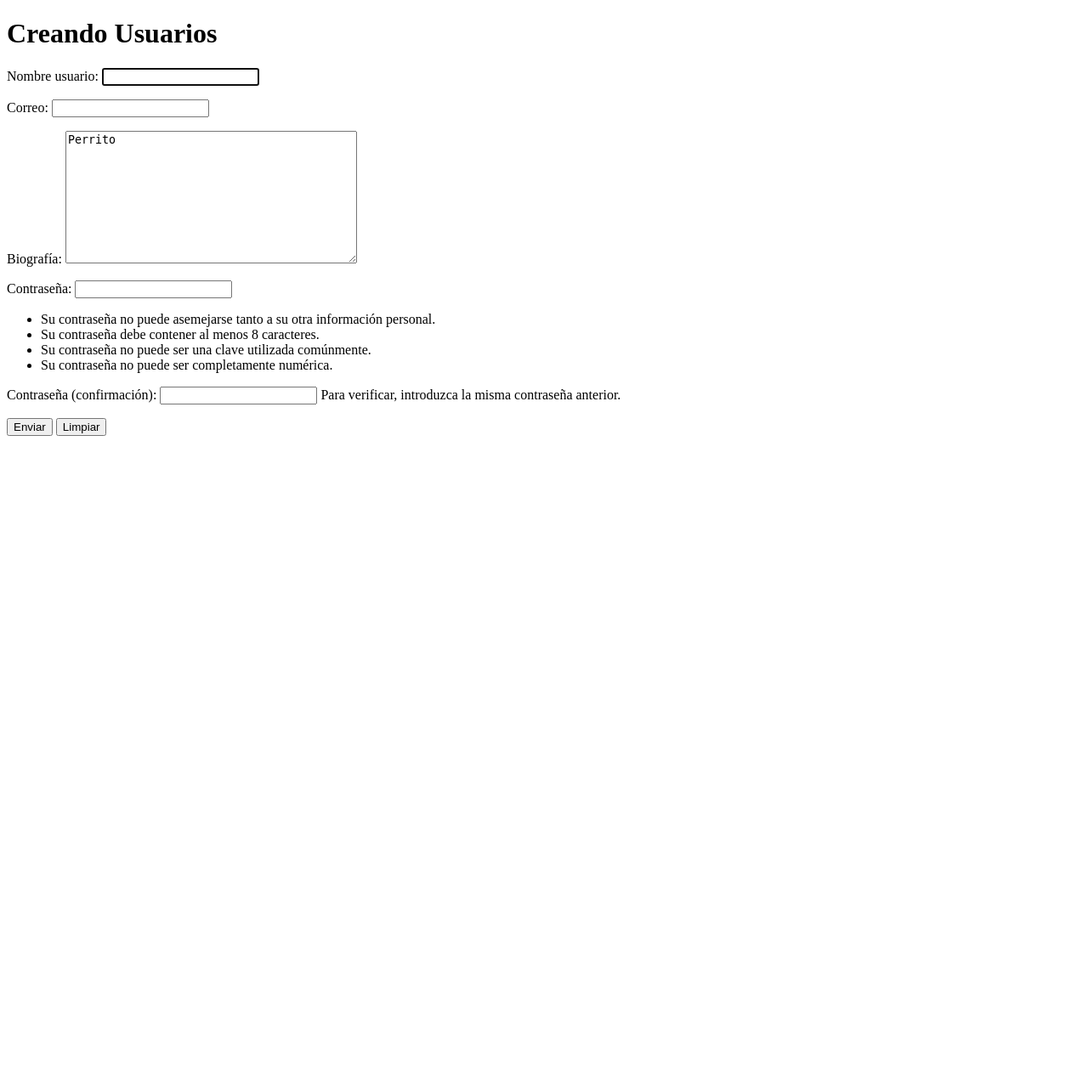
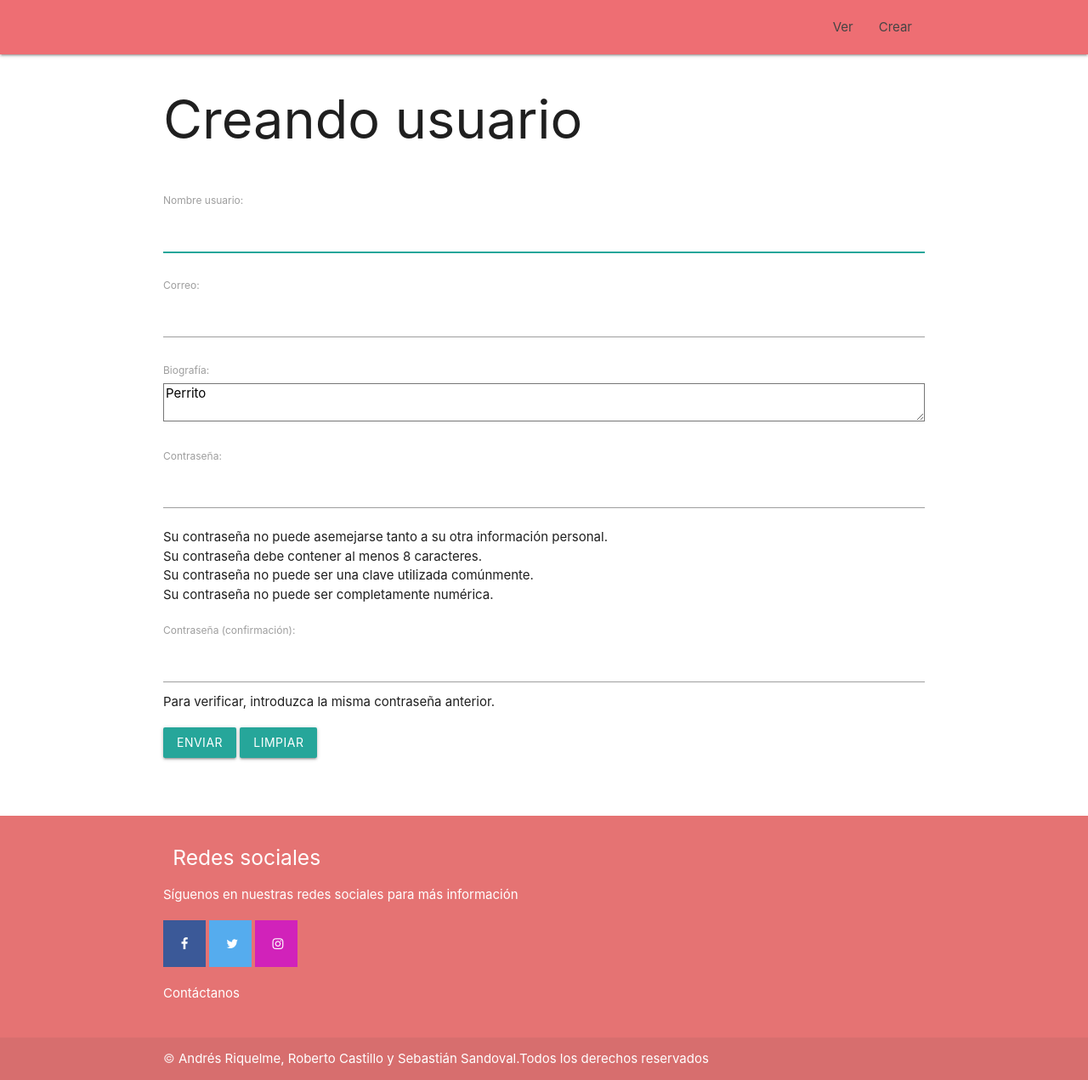
Before and after one commit to kanroot/Exp3Backend_CastilloRiquelmeSandoval_006D, a Django app: page /crear/usuarios in a window 1280 px wide. Shown: the whole page at 85% size. Before the commit the page ends 513 px from the top, so only its background shows below. Run offline with Django 3.2, Linux system fonts and the light colour scheme; some libraries are stand-ins or nearby versions.

Commit message:
Terminado crud y validación (#4)
* limpieza de vista admin e implementación de crud

* agregada contraseña de usuario en crear usuario

* corregido texto título de los templates

* terminado crud y validación

```diff
--- a/pinwin/forms.py
+++ b/pinwin/forms.py
@@ -1,5 +1,6 @@
 from django.contrib.auth.forms import UserCreationForm, UserChangeForm
 from .models import CreatorUser
+from django import forms
 
 
 class CreatorUserForm(UserCreationForm):
@@ -10,6 +11,18 @@ class CreatorUserForm(UserCreationForm):
             'username': 'Nombre usuario',
             'email': 'Correo',
             'bio': 'Biografía'
+        }
+        widgets = {
+            'username': forms.TextInput(
+                attrs={
+                    'class': 'validate',
+                }),
+            'email': forms.TextInput(
+                attrs={
+                    'type': 'email',
+                    'class': 'validate',
+                }
+            )
         }
 
 
--- a/pinwin/templates/CRUD/crear_usuario.html
+++ b/pinwin/templates/CRUD/crear_usuario.html
@@ -1,24 +1,15 @@
-<!DOCTYPE html>
-<html lang="en">
-<head>
-    <meta charset="UTF-8">
-    <title>Title</title>
-</head>
-<body>
-<div class="container">
-        <div class="row">
-            <h1>Creando Usuarios</h1>
-        </div>
+{% extends 'CRUD/crud_base.html' %}
+{% block titulo %}CRUD - Crear usuario{% endblock %}
+{% block cabecera %}Creando usuario{% endblock %}
+{% block contenido %}
     <form method="post" action="#" id="formulario">
         {% csrf_token %}
         {{ form.as_p }}
 
-        <div class="form-group">
+        <div class="form-row">
             <input type="submit" class="btn btn-danger" id="enviar" value="Enviar">
             <input type="reset" class="btn btn-primary" id="limpiar" value="Limpiar">
         </div>
     </form>
     {{ mensaje }}
-</div>
-</body>
-</html>
+{% endblock %}
--- /dev/null
+++ b/pinwin/templates/CRUD/crud_base.html
@@ -0,0 +1,72 @@
+<!DOCTYPE html>
+<html lang="en">
+<meta charset="UTF-8">
+<head>
+    <meta http-equiv="Content-Type" content="text/html; charset=UTF-8"/>
+    <meta name="viewport" content="width=device-width, initial-scale=1"/>
+    <title>{% block titulo %}{% endblock %}</title>
+    {% load static %}
+    <link href="{% static 'css/materialize.css' %}" type="text/css" rel="stylesheet" media="screen,projection"/>
+    <link href="{% static 'css/style.css' %}" type="text/css" rel="stylesheet" media="screen,projection"/>
+    <link href="{% static 'css/estilos.css' %}" type="text/css" rel="stylesheet"/>
+    <link rel="stylesheet" href="https://cdnjs.cloudflare.com/ajax/libs/font-awesome/4.7.0/css/font-awesome.min.css"/>
+    <link href="https://fonts.googleapis.com/icon?family=Material+Icons" rel="stylesheet">
+</head>
+<body>
+  <nav>
+    <div class="nav-wrapper container">
+      <a id="logo-container"  href="{% url 'index.html' %}" class="brand-logo white-text">
+            <span class="iconify" data-icon="mdi-penguin" data-inline="false"></span>
+      </a>
+      <ul id="nav-mobile" class="right hide-on-med-and-down">
+        <li><a href="{% url 'ver_usuarios.html' %}">Ver</a></li>
+        <li><a href="{% url 'crear_usuario.html' %}">Crear</a></li>
+      </ul>
+    </div>
+  </nav>
+
+<div class="container">
+    <div class="row">
+        <h1>{% block cabecera %}{% endblock %}</h1>
+    </div>
+</div>
+<div class="container">
+    {% block contenido %}
+    {% endblock %}
+    <br>
+    <br>
+    <br>
+</div>
+<script src="https://code.jquery.com/jquery-2.1.1.min.js"></script>
+<script src="{% static 'js/materialize.js' %}"></script>
+<script src="https://code.iconify.design/1/1.0.7/iconify.min.js"></script>
+<script async type="text/javascript" src="{% static 'js/darkmode.js' %}"></script>
+</body>
+<footer class="page-footer red lighten-2">
+    <div class="container">
+        <div class="row">
+            <div class="col l12 s12">
+                <h5 class="white-text">Redes sociales</h5>
+                <div class="row">
+                    <p>Síguenos en nuestras redes sociales para más información</p>
+
+                    <a href="https://www.facebook.com/" class="fa fa-facebook "></a>
+                    <a href="https://twitter.com/" class="fa fa-twitter  "></a>
+                    <a href="https://www.instagram.com/" class="fa fa-instagram  "></a>
+
+                </div>
+                <div class="row">
+                    <a class="white-text" href="{% url 'contacto.html' %}">Contáctanos</a>
+                </div>
+
+            </div>
+        </div>
+    </div>
+    <div class="footer-copyright">
+        <div class="container">
+            &copy; <a class="white-text text-lighten-3">Andrés Riquelme, Roberto
+            Castillo y Sebastián Sandoval.Todos los derechos reservados</a>
+        </div>
+    </div>
+</footer>
+</html>
--- a/pinwin/templates/navbar.html
+++ b/pinwin/templates/navbar.html
@@ -10,6 +10,7 @@
             <li><a class="white-text" href="{% url 'catalogo.html' %}">Galería</a></li>
             <li><a class="white-text" href="{% url 'quienessomos.html' %}">Nosotros</a></li>
             <li><a class="pink-text" href="{% url 'registro.html' %}">Regístrate</a></li>
+            <li><a class="white-text" href="{% url 'ver_usuarios.html' %}">CRUD</a></li>
             <li>
                 <a  onclick="DualFlipClassSwitch('html', 'dark', 'snow-white', 'ColorMode');">
                     <i class="material-icons iconColor">brightness_4</i>
@@ -22,6 +23,7 @@
             <li><a class="white-text" href="{% url 'catalogo.html' %}">Galería</a></li>
             <li><a class="white-text" href="{% url 'quienessomos.html' %}">Nosotros</a></li>
             <li><a class="white-text" href="{% url 'registro.html' %}">Regístrate</a></li>
+            <li><a class="white-text" href="{% url 'ver_usuarios.html' %}">CRUD</a></li>
             <li>
                 <a class="white-text" onclick="DualFlipClassSwitch('html', 'dark', 'snow-white', 'ColorMode');">
                     Modo Claro/Oscuro
```
Also changed, not shown: pinwin/templates/CRUD/modificar_usuario.html (+5 -14 lines), pinwin/templates/CRUD/ver_usuarios.html (+17 -17 lines), pinwin/templates/home.html (deleted, +0 -51 lines).
